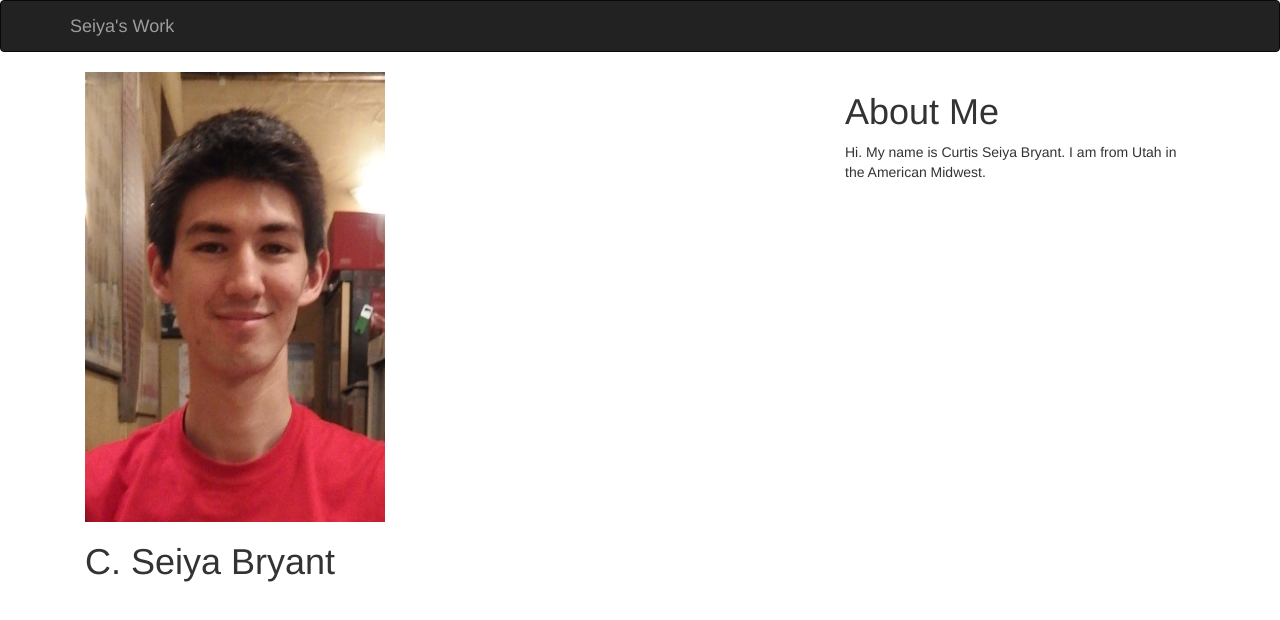
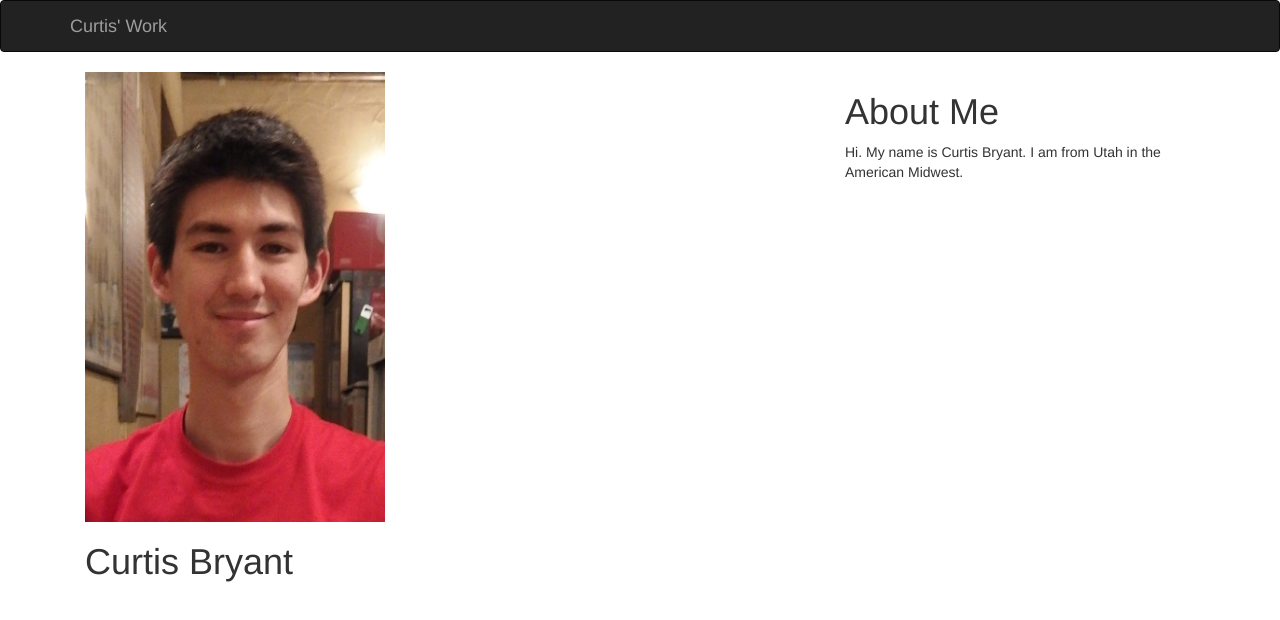
Before and after one commit to Curtis0/Curtis0.github.io, a plain HTML site: page index.html in a window 1280 px wide. Drawn offline with nearby package versions, Linux system fonts and the light colour scheme.

Commit message:
Changed all names to Curtis and Curtis Bryant.

```diff
--- a/index.html
+++ b/index.html
@@ -4,7 +4,7 @@
     <meta charset="utf-8">
     <meta http-equiv="X-UA-Compatible" content="IE=edge">
     <meta name="viewport" content="width=device-width, initial-scale=1">
-    <title>Seiya's Work</title>
+    <title>Curtis' Work</title>
     <link href="https://maxcdn.bootstrapcdn.com/bootstrap/3.3.5/css/bootstrap.min.css" rel="stylesheet">
   </head>
   <body>
@@ -18,7 +18,7 @@
               <span class="icon-bar"></span>
               <span class="icon-bar"></span>
             </button>
-            <a class="navbar-brand" href="/">Seiya's Work</a>
+            <a class="navbar-brand" href="/">Curtis' Work</a>
           </div>
         </div>
       </nav>
@@ -27,13 +27,30 @@
       <div class="rows">
         <div class="col-md-8">
           <img src="P5022742.JPG" alt="Image of myself" style="width:300px;height:450px;" >
-          <h1>C. Seiya Bryant</h1>
+          <h1>Curtis Bryant</h1>
         </div>
         <div class="col-md-4">
           <h1>About Me</h1>
-          <p>Hi. My name is Curtis Seiya Bryant. I am from Utah in the American Midwest.</p>
+          <p>Hi. My name is Curtis Bryant. I am from Utah in the American Midwest.
+           <!-- Hello everyone and welcome to my ePortfolio. Here you will find my goals in life as well as the best academic works I have accomplished during my student career.
+
+   Please take a look at my "Goals and Outcomes" page for my goals in life and for my goals in my student career. In the "Coursework" page you will find my best academic work.
+
+   "Outside the Classroom" contains information about extra-curricular activities I have done. This includes things I have done in leadership positions, church activities, my career and other activities that have helped me learn and grow as an individual outside of the classroom.
+
+   Last but not by any means least is my resume. Please refer to the "Resume" page for an updated version of my resume.
+
+
+
+   About Me - My name is Seiya. I am a Half-Japanese Half-American guy. I was born in Hiroshima, Japan and have lived in the United States for nearly my whole life. I am currently majoring in General Studies, however I really want to get into studying Organizational Behavior with a side in a numbers field such as Statistics or Math.
+Favorite Music - I enjoy listening to some Brian Adams, Ryan Shupe, Classical music, and lots of other great 80's and 90's music.
+     I also enjoy listening to Japanese music. Some of the rather popular bands I like to listen to are Ketsumeishi, Greeeen, Kiroro, and the list continues...
+Good Novels - The Narnia series by C.S. Lewis, the Redwall series by Brian Jacques, and The Hobbit by J.R.R. Tolkien.
+Hobbies - My hobbies are to spend time with my wife, to eat good food, to read a good book, to play chess, and to take pictures, particularly of small animals, insects and flowers. -->
+          </p>
         </div>
       </div>
+
     </div>
     <script src="https://maxcdn.bootstrapcdn.com/bootstrap/3.3.5/js/bootstrap.min.js"></script>
   </body>
```
